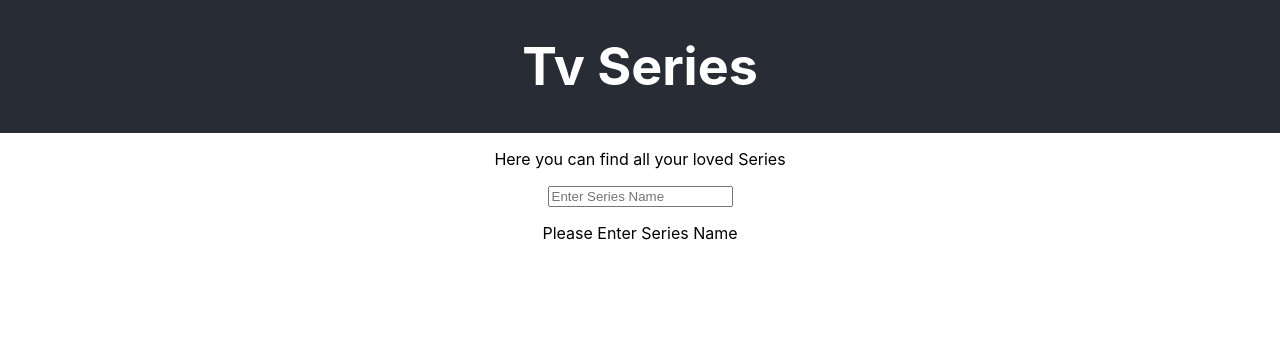
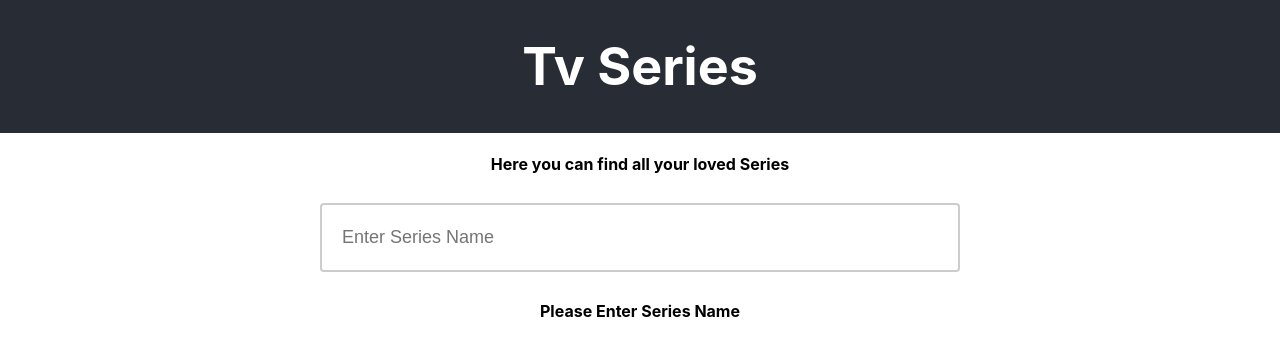
Before and after one commit to AK20399/TV-Series-with-React, a React (Create React App) app: page / in a window 1280 px wide. Shown: the top 356 px of the page. Built offline with nearby package versions, Linux system fonts and the light colour scheme.

Commit message:
FINISHED

```diff
--- a/src/components/intro/index.js
+++ b/src/components/intro/index.js
@@ -4,7 +4,7 @@ class intro extends React.Component {
 	render() {
 		return (
 			<div>
-				<p>{this.props.message}</p>
+				<h4>{this.props.message}</h4>
 			</div>
 		);
 	}
--- a/src/components/main/index.js
+++ b/src/components/main/index.js
@@ -7,7 +7,7 @@ function main(props) {
 	return (
 		<Switch>
 			<Route exact path='/' component={Series} />
-			<Route exact path='/series:id' component={SingleSeries} />
+			<Route exact path='/series/:id' component={SingleSeries} />
 		</Switch>
 	);
 }
--- a/src/components/seriesList/index.css
+++ b/src/components/seriesList/index.css
@@ -2,3 +2,8 @@
 	list-style-type: none;
 	padding: 0;
 }
+li {
+	margin-top: 10px;
+	margin-bottom: 10px;
+	font-size: 20px;
+}
--- /dev/null
+++ b/src/container/series/index.css
@@ -0,0 +1,10 @@
+input[type='text'] {
+	width: 50%;
+	padding: 22px 20px;
+	margin: 8px 0;
+	font-size: large;
+	display: inline-block;
+	border: 2px solid #ccc;
+	border-radius: 4px;
+	box-sizing: border-box;
+}
--- a/src/container/series/index.js
+++ b/src/container/series/index.js
@@ -2,6 +2,7 @@ import React, { Component } from 'react';
 import Intro from '../../components/intro/index';
 import SeriesList from '../../components/seriesList/index';
 import Loader from '../../components/Loader/index';
+import './index.css';
 
 class series extends Component {
 	state = {
@@ -34,10 +35,10 @@ class series extends Component {
 					/>
 				</div>
 				{!isFetching && series.length === 0 && seriesName.trim() === '' && (
-					<p>Please Enter Series Name</p>
+					<h4>Please Enter Series Name</h4>
 				)}
 				{!isFetching && series.length === 0 && seriesName.trim() !== '' && (
-					<p>No Series has been Found By This Name</p>
+					<h4>No Series has been Found By This Name</h4>
 				)}
 				{isFetching === true && <Loader />}
 				{isFetching === false && <SeriesList list={this.state.series} />}
--- a/src/container/singleSeries/index.js
+++ b/src/container/singleSeries/index.js
@@ -1,10 +1,48 @@
 import React, { Component } from 'react';
+import Loader from '../../components/Loader/index';
 
 class singleSeries extends Component {
+	state = {
+		show: null,
+	};
+
+	componentDidMount() {
+		const { id } = this.props.match.params;
+
+		fetch(`http://api.tvmaze.com/shows/${id}?embed=episodes`)
+			.then(response => response.json())
+			.then(json => this.setState({ show: json }));
+	}
 	render() {
+		const { show } = this.state;
+		console.log(show);
+
 		return (
 			<div>
-				<p>Single Series. The id is{this.props.match.params.id}</p>
+				{show === null && <Loader />}
+				{show !== null && (
+					<div>
+						<br />
+						<h2>
+							<a href='/'>
+								<u>Go Back</u>
+							</a>
+						</h2>
+						<h1>{show.name}</h1>
+						<p>
+							<img
+								src={show.image.original}
+								style={{ width: 300 }}
+								alt='Show'
+							/>
+						</p>
+						<h4>Rating : {show.rating.average}</h4>
+						<h4>Premiered : {show.premiered}</h4>
+						<h4>Episodes : {show._embedded.episodes.length}</h4>
+						<h4>Status: {show.status}</h4>
+						<h4>Language: {show.language}</h4>
+					</div>
+				)}
 			</div>
 		);
 	}
```
